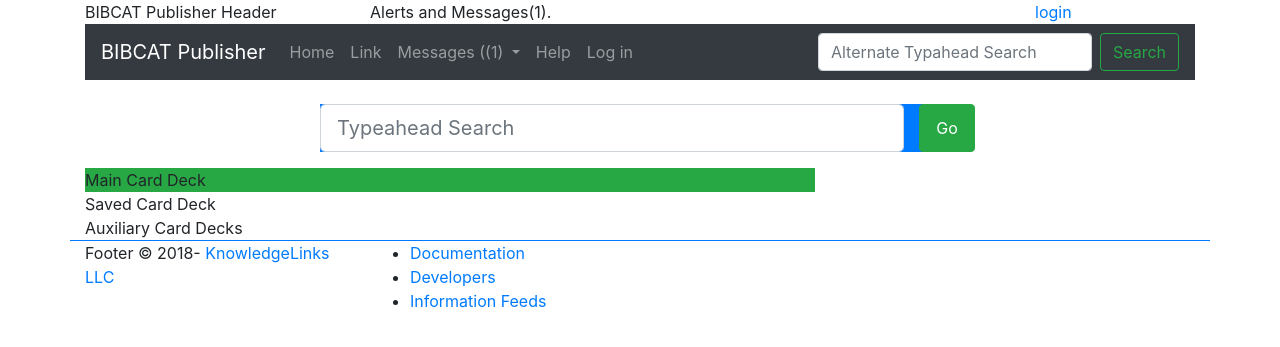
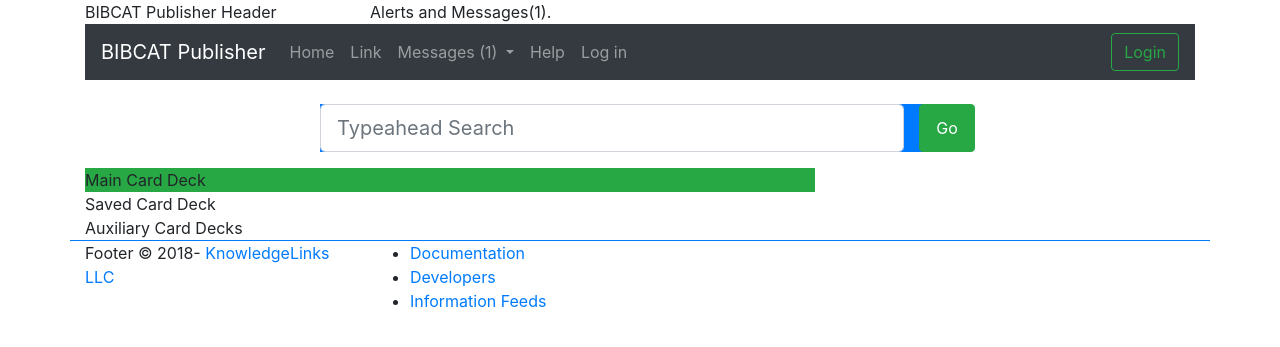
Before and after one commit to KnowledgeLinks/bibcat-publisher, a Flask app: page / in a window 1280 px wide. Shown: the top 347 px of the page. Run offline with Flask 2, Linux system fonts and the light colour scheme; some libraries are stand-ins or nearby versions.

Commit message:
working browser

```diff
--- a/catalog/templates/header.html
+++ b/catalog/templates/header.html
@@ -12,8 +12,5 @@
             {% endif %}
             {% endwith %}
         </section>
-        <section class="col-1">
-            <a href="{{ url_for('publisher_login') }}">login</a>
-        </section>
     </div>
 </div>
--- a/catalog/templates/navbar.html
+++ b/catalog/templates/navbar.html
@@ -15,7 +15,7 @@
       {% with messages = get_flashed_messages() %}
       <li class="nav-item dropdown">
         <a class="nav-link dropdown-toggle" href="#" id="navbarDropdown" role="button" data-toggle="dropdown" aria-haspopup="true" aria-expanded="false">
-            Messages ({% if messages %}({{ messages|length }}{% else %}0{% endif %})
+            Messages {% if messages %}({{ messages|length }}{% else %}0{% endif %})
         </a>
         <div class="dropdown-menu" aria-labelledby="navbarDropdown">
          {% for message in messages %}
@@ -35,9 +35,8 @@
       </li>
 
     </ul>
-    <form class="form-inline my-2 my-lg-0">
-      <input class="form-control mr-sm-2" type="search" placeholder="Alternate Typahead Search" aria-label="Search">
-      <button class="btn btn-outline-success my-2 my-sm-0" type="submit">Search</button>
-    </form>
+    <div class="my-2 my-lg-0">
+      <a href="{{ url_for('publisher_login') }}"
+         class="btn btn-outline-success my-2 my-sm-0">Login</a>
   </div>
 </nav>
--- a/catalog/views.py
+++ b/catalog/views.py
@@ -12,23 +12,28 @@ from .forms import LoginForm
 es_client = Elasticsearch(app.config.get("ELASTICSEARCH",
     "localhost"))
 
+
 @app.route("/search", methods=["GET", "POST"])
 def search_data():
     output_format, output = "html", []
     search = Search(using=es_client)
     if request.method.startswith("POST"):
         query_phrase = request.form.get("query")
+        offset = request.form.get("offset", 0)
     else:
         query_phrase = request.args.get("query")
+        offset = request.args.get("offset", 0)
     search = search.query(
         Q("query_string",
           query=query_phrase,
-          default_operator="AND"))
+          default_operator="AND")).params(size=4,
+              from_=offset)
     results = search.execute()
     if output_format.startswith("json"):
         return jsonify(output)
     return render_template("search-results.html",
         results=results,
+        offset=offset,
         query_phrase=query_phrase)
 
 @app.route("/detail")
```
Also changed, not shown: catalog/templates/search-results.html (+16 -7 lines).
